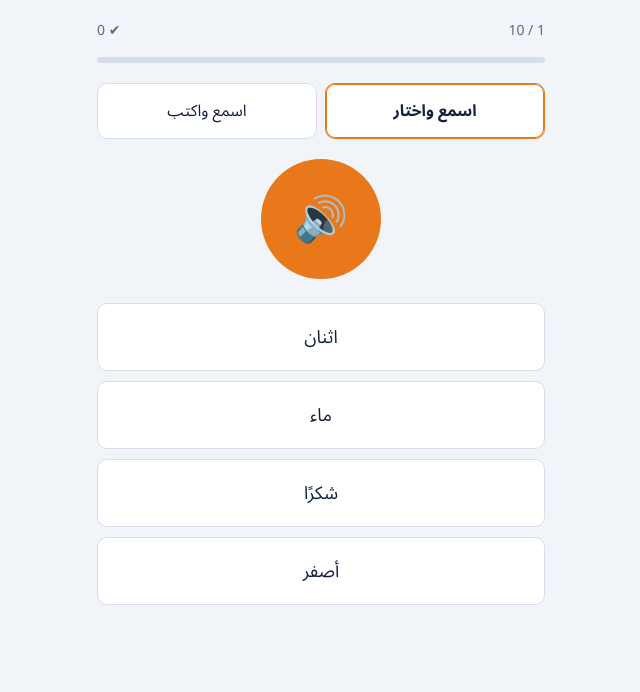
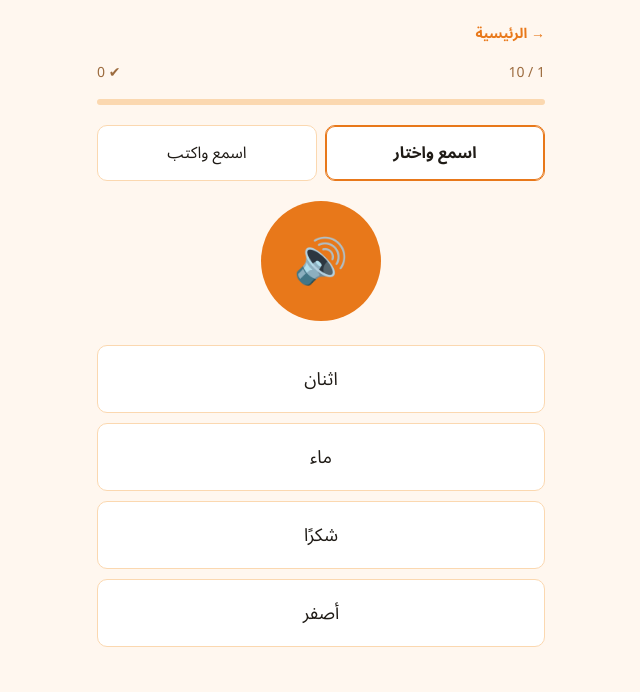
Before and after one commit to gogo163/Korean-Arabic, a plain HTML site: page listening-quiz.html in a window 1280 px wide. Shown: the whole page, without its empty margins (319-959 px from the left). Drawn offline with Linux system fonts and the light colour scheme.

Commit message:
Add files via upload

```diff
--- a/listening-quiz.html
+++ b/listening-quiz.html
@@ -6,11 +6,13 @@
 <title>اختبار السمع</title>
 <link href="https://fonts.googleapis.com/css2?family=Noto+Sans+Arabic:wght@400;700&family=Noto+Sans+KR:wght@500;700&display=swap" rel="stylesheet">
 <style>
-:root{--bg:#F1F5F9;--ink:#14213D;--muted:#5B6B82;--card:#fff;--accent:#E8781A;--ok:#23845B;--bad:#C0392B;--line:#D5DEE9}
-@media(prefers-color-scheme:dark){:root{--bg:#101826;--ink:#E8EEF7;--muted:#93A3BA;--card:#1A2536;--line:#2C3B52}}
+:root{--bg:#FFF7EF;--ink:#1F1B16;--muted:#9C6B3E;--card:#FFFFFF;--accent:#E8781A;--ok:#23845B;--bad:#C0392B;--line:#FBD8B0}
+@media(prefers-color-scheme:dark){:root{--bg:#241A10;--ink:#FFF3E6;--muted:#D9A46A;--card:#332415;--line:#4A3521}}
 *{box-sizing:border-box}
 html,body{margin:0;background:var(--bg);color:var(--ink);font-family:'Noto Sans Arabic',system-ui,sans-serif}
 main{max-width:480px;margin:0 auto;padding:16px}
+.back{display:inline-flex;align-items:center;gap:6px;color:var(--accent);font-weight:700;text-decoration:none;font-size:14px;margin-bottom:10px}
+.back:active{opacity:.7}
 .top{display:flex;justify-content:space-between;align-items:center;color:var(--muted);font-size:14px;margin-bottom:12px}
 .bar{height:6px;background:var(--line);border-radius:3px;overflow:hidden;margin-bottom:20px}
 .bar i{display:block;height:100%;width:0;background:var(--accent);transition:width .3s}
@@ -24,7 +26,7 @@ main{max-width:480px;margin:0 auto;padding:16px}
 .opt.ok{background:var(--ok);border-color:var(--ok);color:#fff}
 .opt.bad{background:var(--bad);border-color:var(--bad);color:#fff}
 input{width:100%;padding:14px;font:700 24px 'Noto Sans KR',sans-serif;text-align:center;border:1px solid var(--line);border-radius:10px;background:var(--card);color:var(--ink);direction:ltr}
-.go{width:100%;margin-top:10px;padding:14px;border:0;border-radius:10px;background:var(--ink);color:var(--bg);font:700 16px inherit}
+.go{width:100%;margin-top:10px;padding:14px;border:0;border-radius:10px;background:var(--accent);color:#fff;font:700 16px inherit}
 .ko{font:700 32px 'Noto Sans KR',sans-serif;text-align:center;margin:16px 0}
 .msg{text-align:center;min-height:28px;margin-top:14px;font-weight:700}
 .big{font-size:56px;text-align:center;margin:20px 0 8px}
@@ -34,6 +36,7 @@ input{width:100%;padding:14px;font:700 24px 'Noto Sans KR',sans-serif;text-align
 </head>
 <body>
 <main>
+  <a href="index.html" class="back">→ الرئيسية</a>
   <div class="top"><span id="cnt"></span><span id="score"></span></div>
   <div class="bar"><i id="prog"></i></div>
 
```
